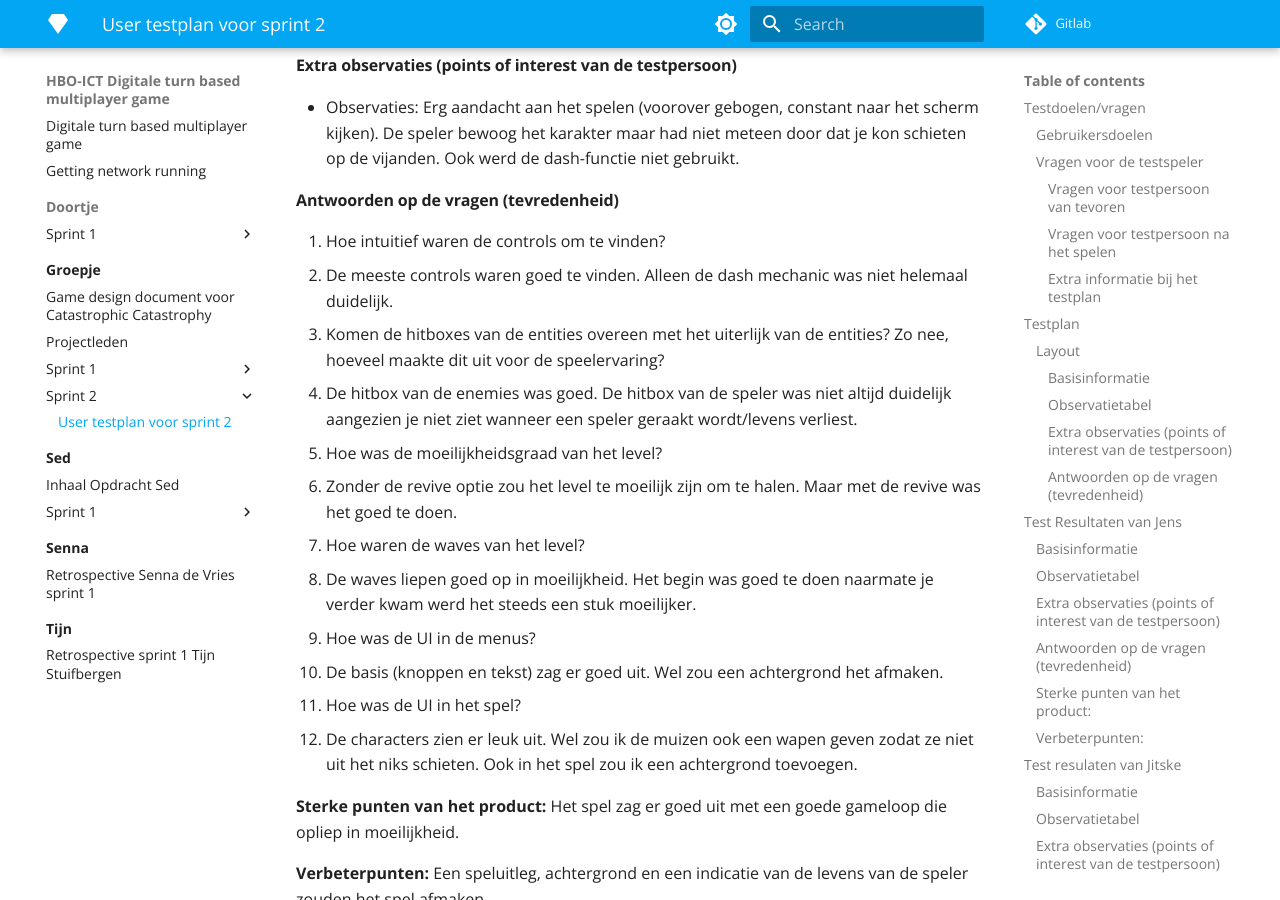
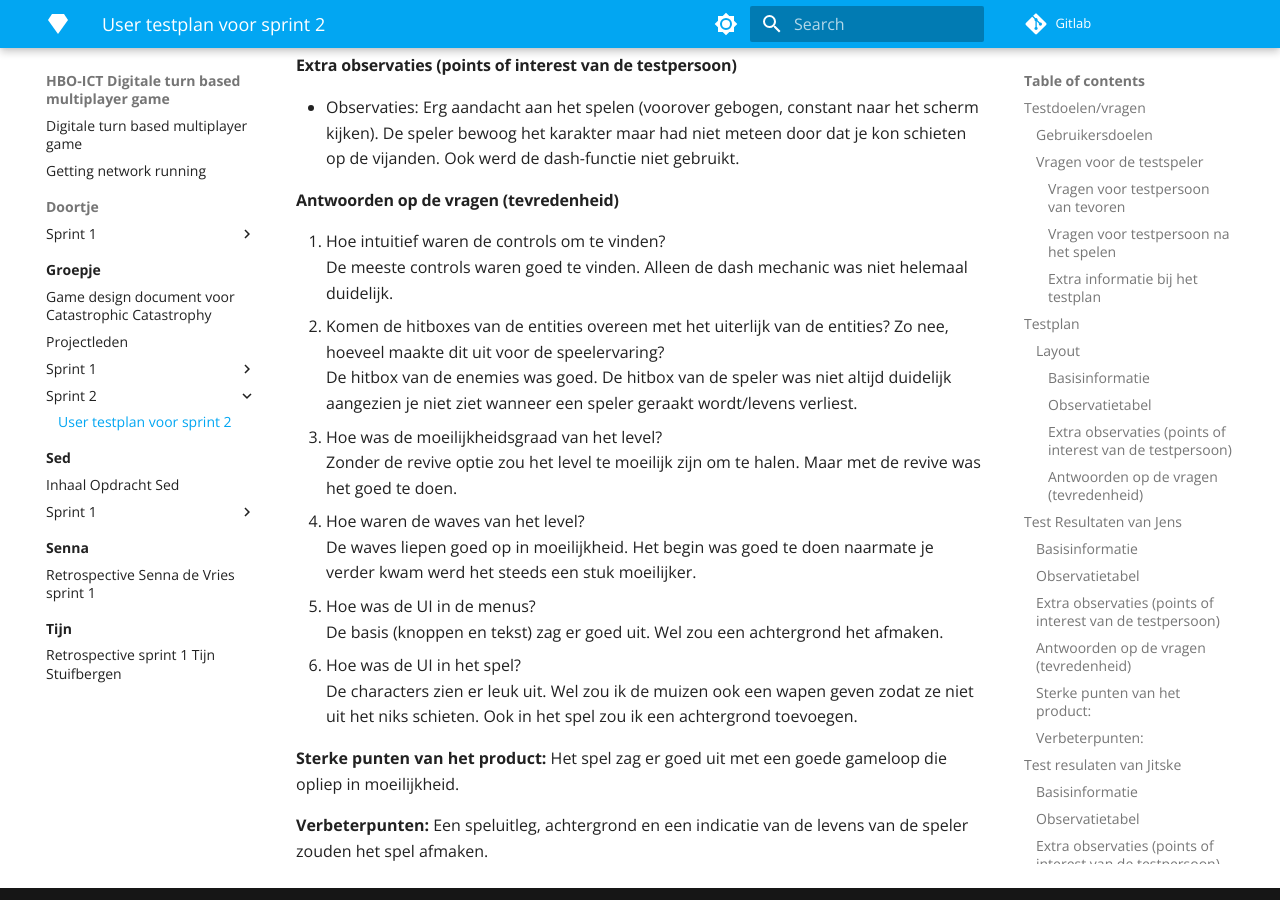
Before and after one commit to Doortje-Geuze/catastrophic-catastrophe, an MkDocs documentation site: the page built from docs/Groepje/Sprint 2/user-testplan-sprint-2.md, in a window 1280 px wide and 900 px high, scrolled down 5609 px. Built offline with MkDocs 1.6.1 and Material for MkDocs 9.7.7, drawn with Linux system fonts in a browser that asks for light colours; nearby versions of some CDN libraries; library files that are not in the unit come from our copies.

Commit message:
streepjes weggehaald

```diff
--- a/docs/Groepje/Sprint 2/user-testplan-sprint-2.md
+++ b/docs/Groepje/Sprint 2/user-testplan-sprint-2.md
@@ -195,17 +195,17 @@ Nee
 #### Antwoorden op de vragen (tevredenheid)
 
 1. Hoe intuitief waren de controls om te vinden?
-- De meeste controls waren goed te vinden. Alleen de dash mechanic was niet helemaal duidelijk.
+De meeste controls waren goed te vinden. Alleen de dash mechanic was niet helemaal duidelijk.
 2. Komen de hitboxes van de entities overeen met het uiterlijk van de entities? Zo nee, hoeveel maakte dit uit voor de speelervaring?
-- De hitbox van de enemies was goed. De hitbox van de speler was niet altijd duidelijk aangezien je niet ziet wanneer een speler geraakt wordt/levens verliest.
+De hitbox van de enemies was goed. De hitbox van de speler was niet altijd duidelijk aangezien je niet ziet wanneer een speler geraakt wordt/levens verliest.
 3. Hoe was de moeilijkheidsgraad van het level?
-- Zonder de revive optie zou het level te moeilijk zijn om te halen. Maar met de revive was het goed te doen.
+Zonder de revive optie zou het level te moeilijk zijn om te halen. Maar met de revive was het goed te doen.
 4. Hoe waren de waves van het level?
-- De waves liepen goed op in moeilijkheid. Het begin was goed te doen naarmate je verder kwam werd het steeds een stuk moeilijker.
+De waves liepen goed op in moeilijkheid. Het begin was goed te doen naarmate je verder kwam werd het steeds een stuk moeilijker.
 5. Hoe was de UI in de menus?
-- De basis (knoppen en tekst) zag er goed uit. Wel zou een achtergrond het afmaken.
+De basis (knoppen en tekst) zag er goed uit. Wel zou een achtergrond het afmaken.
 6. Hoe was de UI in het spel?
-- De characters zien er leuk uit. Wel zou ik de muizen ook een wapen geven zodat ze niet uit het niks schieten. Ook in het spel zou ik een achtergrond toevoegen.
+De characters zien er leuk uit. Wel zou ik de muizen ook een wapen geven zodat ze niet uit het niks schieten. Ook in het spel zou ik een achtergrond toevoegen.
 
 **Sterke punten van het product:**
 Het spel zag er goed uit met een goede gameloop die opliep in moeilijkheid.
```
